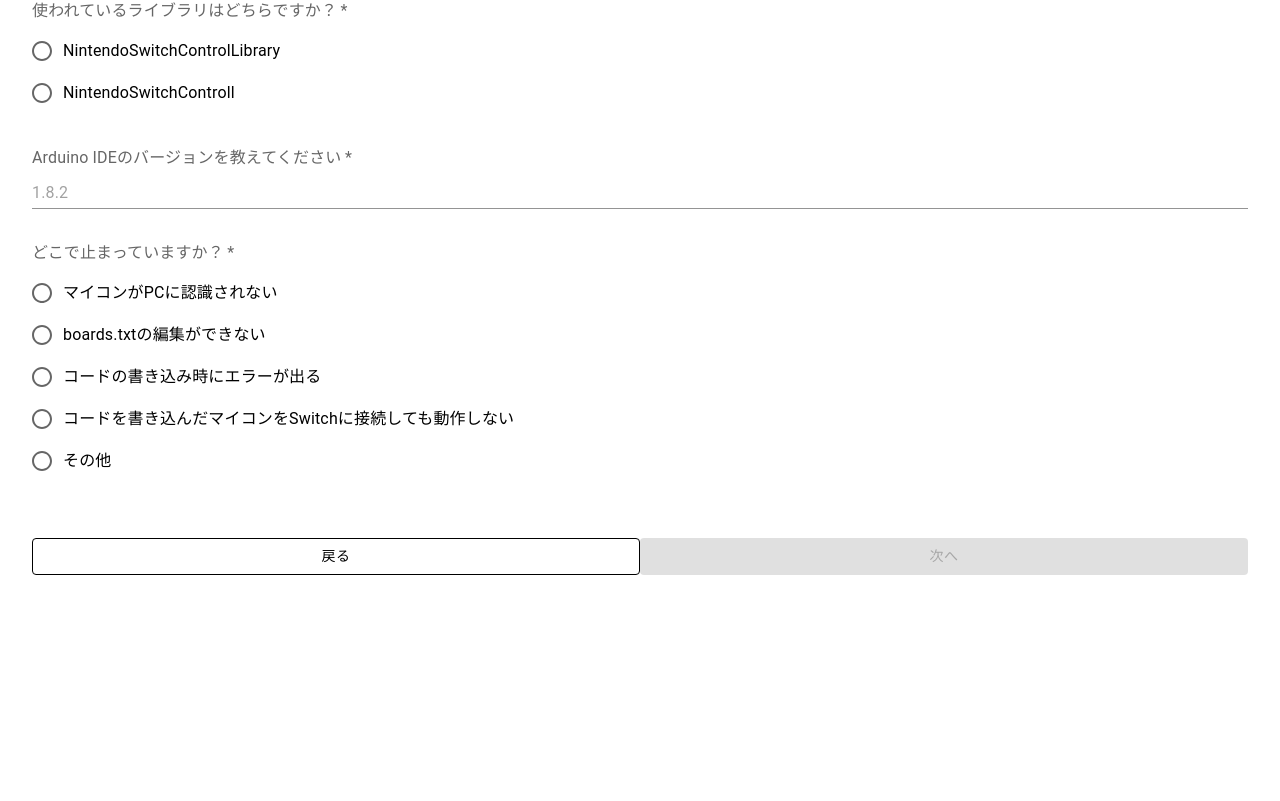
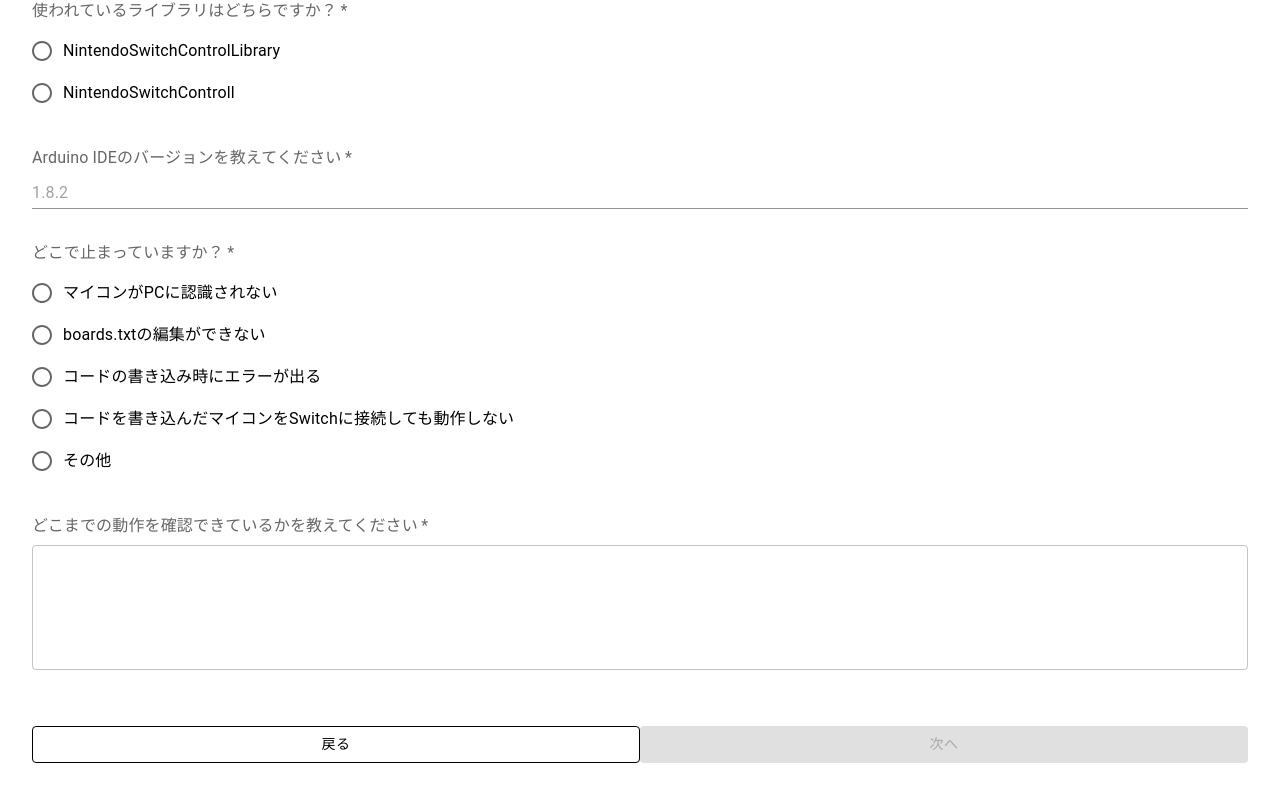
Before and after one commit to lefmarna/contact.pokemonit, a Next.js app: page /setup in a window 1280 px wide. Shown: the part 465-1266 px from the top of the page. Before the commit the page ends 1104 px from the top, so only its background shows below. Built offline with nearby package versions, Linux system fonts and the light colour scheme.

Commit message:
feat: どこまでの動作を確認できているかのテキストエリアを追加

```diff
--- a/pages/setup/index.tsx
+++ b/pages/setup/index.tsx
@@ -70,6 +70,12 @@
     setWhereStopTextfield(e.target.value)
   }
 
+  // どこまでの動作を確認できているかを教えてください
+  const [debugTextField, setDebugTextField] = useState('')
+  const onChangeDebugTextField = (e: ChangeEvent<HTMLInputElement>) => {
+    setDebugTextField(e.target.value)
+  }
+
   const disabled =
     computerValue === '' ||
     (computerValue === 'other' && computerTextfield === '') ||
@@ -124,6 +130,12 @@
             />
           )}
         </RadioForm>
+        <FormControl sx={{ width: 1, mb: 4 }}>
+          <FormLabel id='radio-buttons-group-label' filled required>
+            どこまでの動作を確認できているかを教えてください
+          </FormLabel>
+          <TextField value={debugTextField} onChange={onChangeDebugTextField} multiline rows={4} sx={{ mt: 1 }} />
+        </FormControl>
         <Box sx={{ display: 'flex', justifyContent: 'space-around', alignItems: 'center', width: 1, mt: 3 }}>
           <RouterButton onClick={onClickRouterBack} variant='outlined' color='inherit'>
             戻る
```
